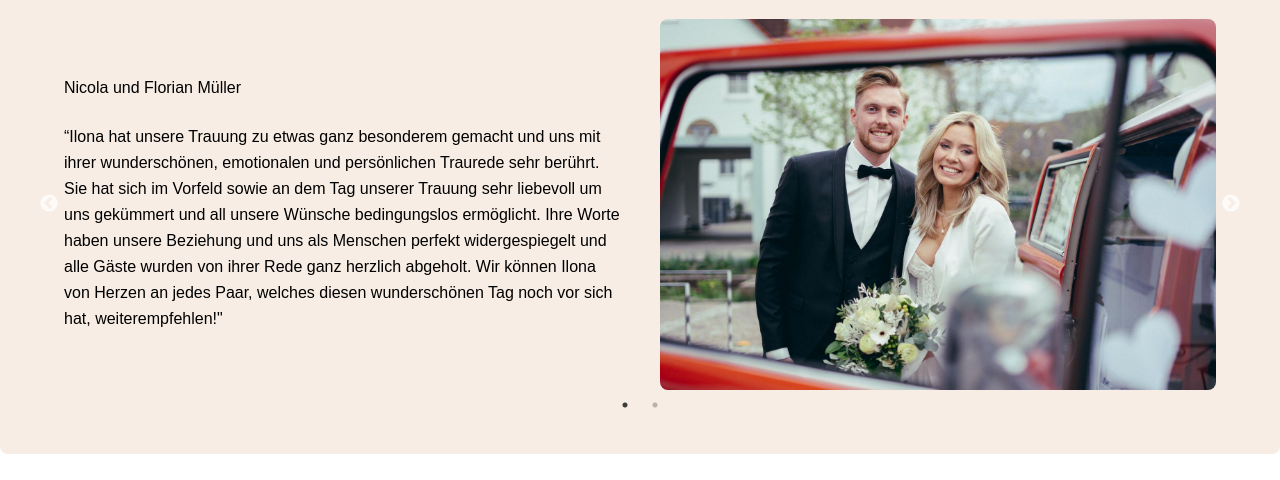
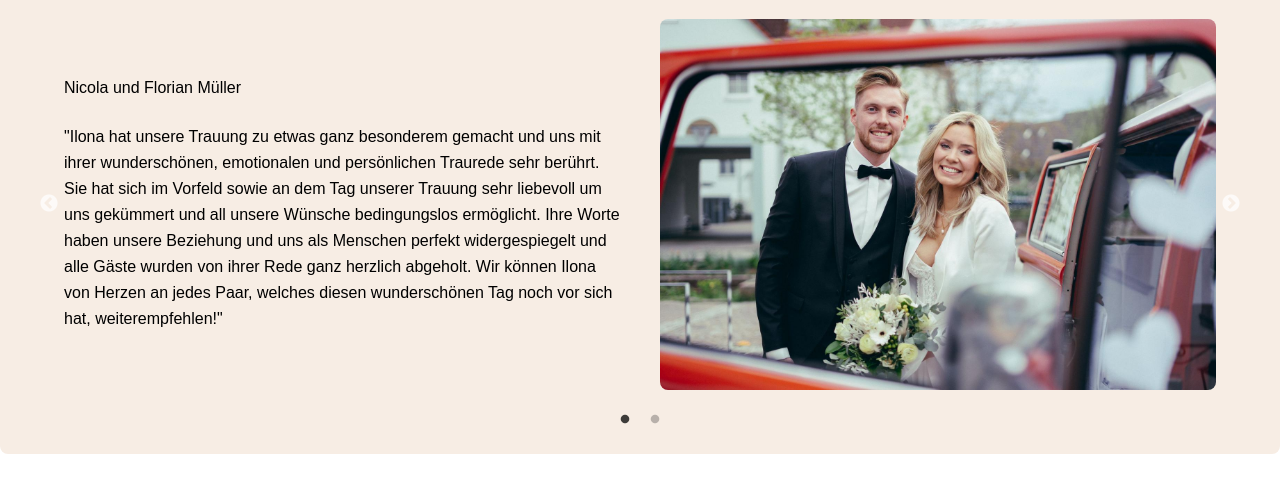
Before and after one commit to davidmhansen/traumomente, a Next.js app: page / in a window 1280 px wide. Shown: the part 3200-3680 px from the top of the page. Built offline with nearby package versions, Linux system fonts and the light colour scheme.

Commit message:
quote fix slider.js

```diff
--- a/components/Slider/Slider.js
+++ b/components/Slider/Slider.js
@@ -32,7 +32,7 @@ export default function TestimonialSlider() {
                   Nicola und Florian Müller
                 </span>
                 <p className="leading-relaxed">
-                  “Ilona hat unsere Trauung zu etwas ganz besonderem gemacht und
+                  "Ilona hat unsere Trauung zu etwas ganz besonderem gemacht und
                   uns mit ihrer wunderschönen, emotionalen und persönlichen
                   Traurede sehr berührt. Sie hat sich im Vorfeld sowie an dem
                   Tag unserer Trauung sehr liebevoll um uns gekümmert und all
@@ -64,7 +64,7 @@ export default function TestimonialSlider() {
               <div className="lg:w-1/2 w-1/1">
                 <span className="block mb-6 font-medium">Matze und Anki</span>
                 <p className="leading-relaxed">
-                  “Rückblickend auf unsere Hochzeit und die Traurede von Ilona,
+                  "Rückblickend auf unsere Hochzeit und die Traurede von Ilona,
                   könnten wir zufriedener nicht sein. Vom ersten Treffen an hat
                   sie uns mit ihrer herzlichen und offene Art überzeugt und wir
                   hatten von Anfang an das Gefühl bei ihr in guten Händen zu
--- a/styles/globals.css
+++ b/styles/globals.css
@@ -6,3 +6,11 @@
   --main-color: hotpink;
   --site-padding: 16px;
 }
+
+.slick-dots {
+  bottom: -40px !important;
+}
+
+.slick-dots > li > button:before {
+  font-size: 10px !important;
+}
```
